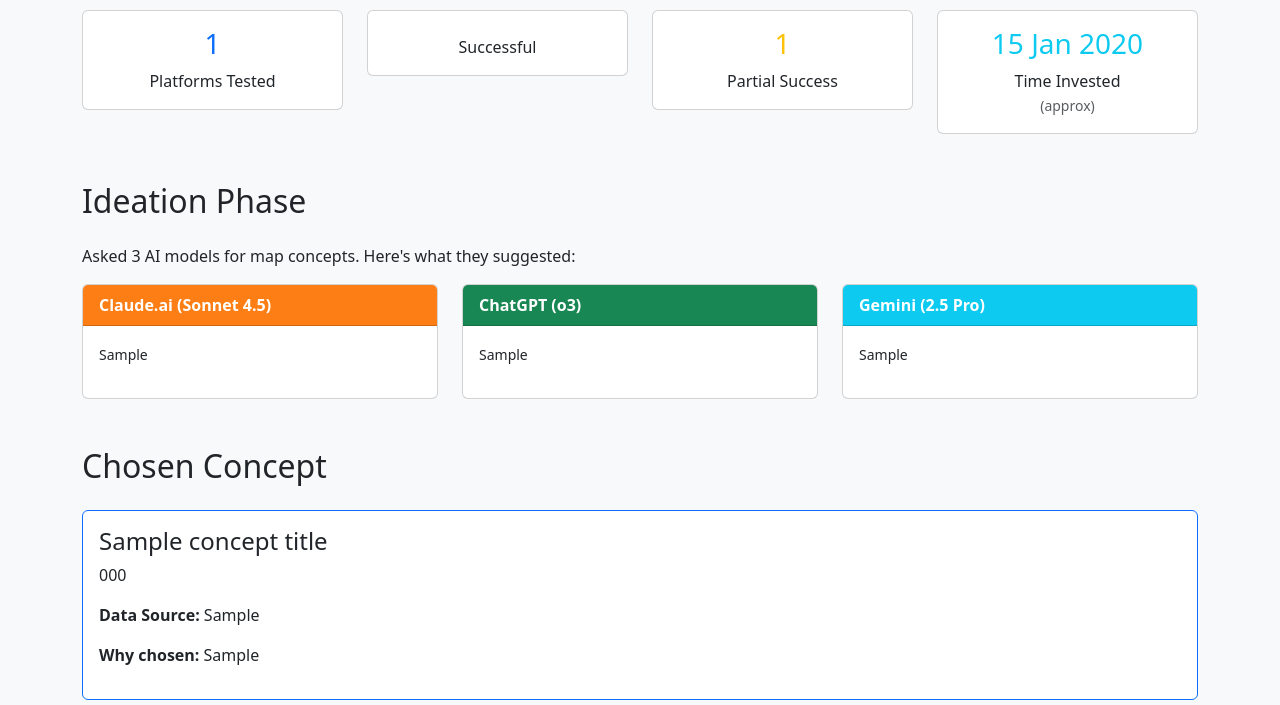
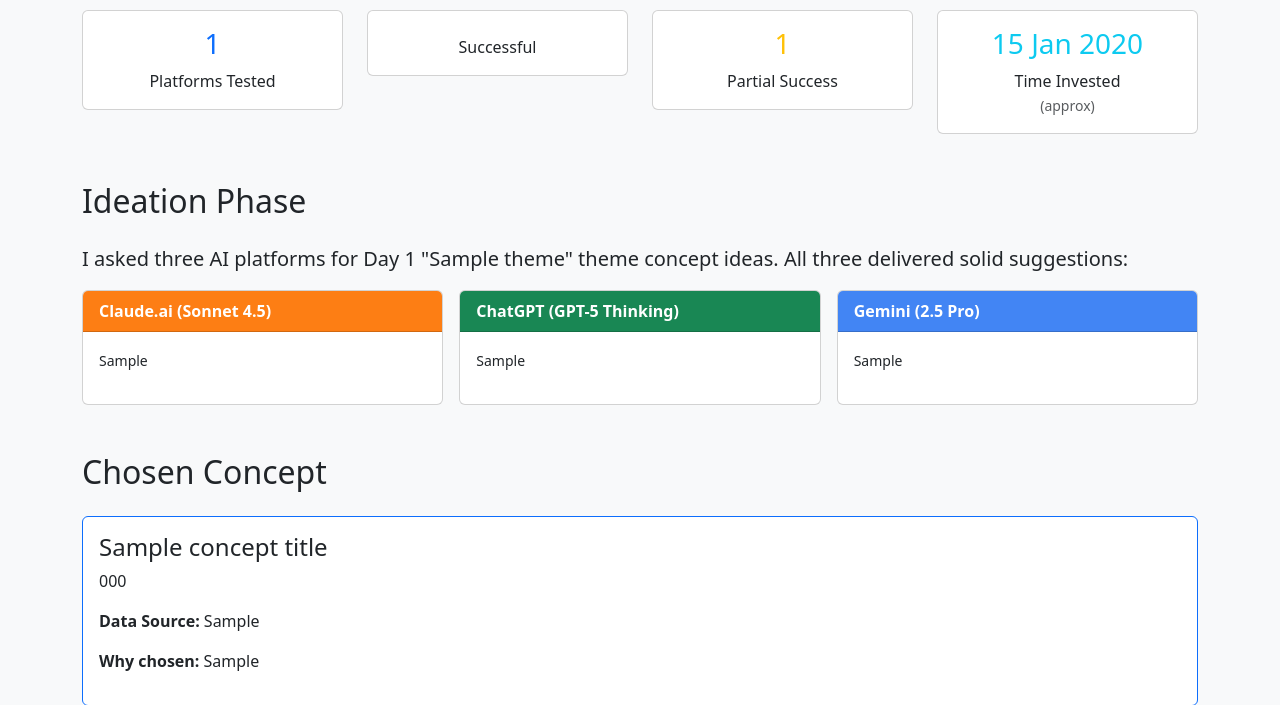
Before and after one commit to dannybauman/30-day-map-challenge-2025, a Node project: template templates/day-showcase-template.html in a window 1280 px wide. Shown: the part 312-1017 px from the top of the page. Run offline with Node 20 templates, Linux system fonts and the light colour scheme; the template is opened without the code that fills it: most values are stand-ins (such as "Sample title", 1, 10 or a date in 2020).

Commit message:
Standardize platform colors and chosen concept styling
- MagicPatterns: Use consistent #9b59b6 color (was status-winner gradient)
- Add concept-chosen border styling to Day 2 chosen concept card
- Add platform color scheme documentation to template
- Ensure colors match Day 1 across all platforms:
  - Lovable: bg-info (blue)
  - ChatGPT Canvas: bg-success (green)
  - Bolt.new: bg-primary (blue)
  - Firebase Studio: #ff6d00 (orange)
  - Base44: #7c3aed (purple)
  - MagicPatterns: #9b59b6 (purple/violet)
  - Google AI Studio: #34a853 (green)
  - Claude/Gemini/V0: bg-warning (yellow/orange)
- Template now includes chosen concept styling guidance

```diff
--- a/maps/02-lines/index.html
+++ b/maps/02-lines/index.html
@@ -111,8 +111,8 @@
 
             <div class="row g-3 mb-4">
                 <div class="col-md-4">
-                    <div class="card h-100">
-                        <div class="card-header bg-success text-white">
+                    <div class="card h-100 concept-chosen" style="border-color: #fd7e14;">
+                        <div class="card-header text-white" style="background-color: #fd7e14;">
                             <strong>ChatGPT Concept ⭐ Chosen</strong>
                         </div>
                         <div class="card-body">
@@ -380,7 +380,7 @@ DELIVERABLES:
                 <!-- MagicPatterns - Clear Winner -->
                 <div class="col-md-12 platform-card">
                     <div class="card h-100">
-                        <div class="card-header d-flex justify-content-between align-items-center status-winner text-white">
+                        <div class="card-header d-flex justify-content-between align-items-center" style="background-color: #9b59b6; color: white;">
                             <strong>⭐ MagicPatterns - BEST OVERALL</strong>
                             <span class="badge bg-light text-dark">Success</span>
                         </div>
--- a/templates/day-showcase-template.html
+++ b/templates/day-showcase-template.html
@@ -106,12 +106,12 @@
         <!-- Ideation Phase -->
         <section class="mb-5">
             <h2 class="mb-4">Ideation Phase</h2>
-            <p>Asked 3 AI models for map concepts. Here's what they suggested:</p>
+            <p class="lead">I asked three AI platforms for Day {{DAY_NUMBER}} "{{THEME}}" theme concept ideas. All three delivered solid suggestions:</p>
 
-            <div class="row">
+            <div class="row g-3 mb-4">
                 <div class="col-md-4">
-                    <!-- Note: Add "concept-chosen" class to the card div of whichever concept was chosen -->
-                    <div class="card">
+                    <!-- Note: Add "concept-chosen" class and style="border-color: #fd7e14;" to the card div of whichever concept was chosen -->
+                    <div class="card h-100">
                         <div class="card-header text-white" style="background-color: #fd7e14;">
                             <strong>Claude.ai (Sonnet 4.5)</strong>
                         </div>
@@ -121,9 +121,9 @@
                     </div>
                 </div>
                 <div class="col-md-4">
-                    <div class="card">
+                    <div class="card h-100">
                         <div class="card-header bg-success text-white">
-                            <strong>ChatGPT (o3)</strong>
+                            <strong>ChatGPT (GPT-5 Thinking)</strong>
                         </div>
                         <div class="card-body">
                             <p><small>{{CHATGPT_IDEA}}</small></p>
@@ -131,8 +131,8 @@
                     </div>
                 </div>
                 <div class="col-md-4">
-                    <div class="card">
-                        <div class="card-header bg-info text-white">
+                    <div class="card h-100">
+                        <div class="card-header" style="background-color: #4285f4; color: white;">
                             <strong>Gemini (2.5 Pro)</strong>
                         </div>
                         <div class="card-body">
@@ -277,6 +277,20 @@
         <section class="mb-5">
             <h2 class="mb-4">Platform Results</h2>
 
+            <!--
+                PLATFORM COLOR SCHEME (Consistent across all days):
+                - Lovable: bg-info (blue)
+                - ChatGPT Canvas: bg-success (green)
+                - Bolt.new: bg-primary (blue)
+                - Firebase Studio: #ff6d00 (orange)
+                - Base44: #7c3aed (purple)
+                - MagicPatterns: #9b59b6 (purple/violet)
+                - Google AI Studio: #34a853 (green)
+                - Claude Artifacts: bg-warning (yellow/orange)
+                - Gemini Canvas: bg-warning (yellow/orange)
+                - V0.dev: bg-warning (yellow/orange)
+            -->
+
             <!-- Winners -->
             <h3 class="mb-3">🏆 Top Performers</h3>
             <div class="row">
```
